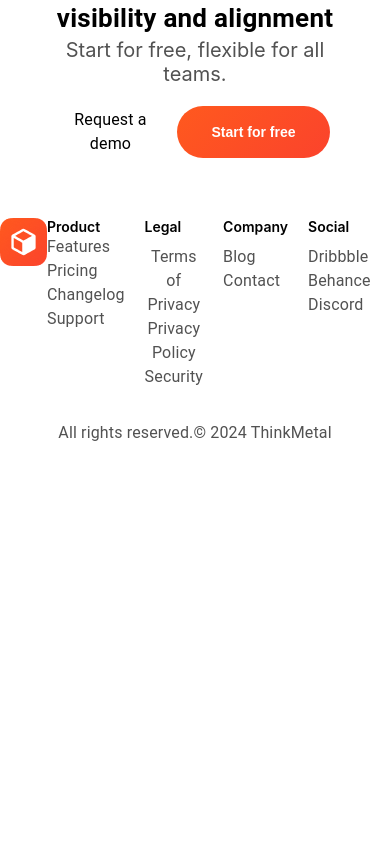
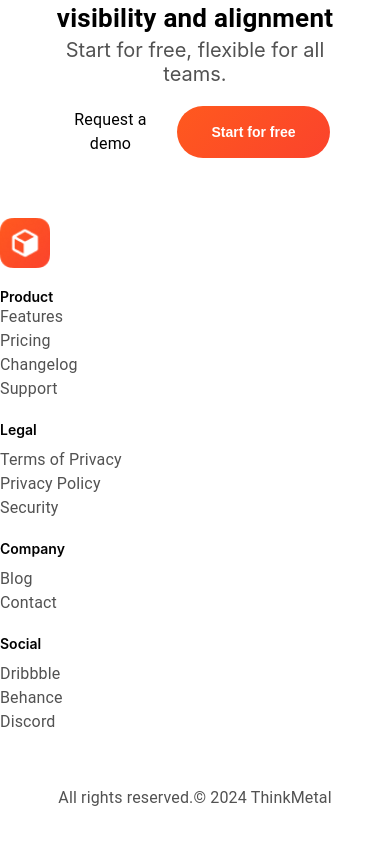
Before and after one commit to Ankitwadhwa1402/thinkify, a React (Create React App) app: page / in a window 390 px wide. Shown: the part 6784-7628 px from the top of the page. Before the commit the page ends 7271 px from the top, so only its background shows below. Built offline with nearby package versions, Linux system fonts and the light colour scheme.

Commit message:
no message

```diff
--- a/src/components/footer/Footer.js
+++ b/src/components/footer/Footer.js
@@ -5,14 +5,12 @@ import "./footer.css"
 export default function Footer() {
   return (
     <Stack>
-      <Stack sx={{
-        flexDirection: "row",
-        justifyContent: 'space-around',
-        fontSize: '14px',
-        color: '#525252'
-      }}>
-        <Stack>
-          <img src={require("../../assets/mainLogo.png")} alt='logo' />
+      <Stack class="footer">
+        <Stack class="footerItem">
+          <img src={require("../../assets/mainLogo.png")} alt='logo' style={{
+            height:50,
+            width:50
+          }} />
         </Stack>
         <Stack class="footerItem">
           <Typography class="blackText">Product</Typography>
--- a/src/components/footer/footer.css
+++ b/src/components/footer/footer.css
@@ -1,15 +1,36 @@
-.text14{
-  font-size:'14px'
+.text14 {
+  font-size: '14px'
 }
-.textAlignLeft{
+
+.textAlignLeft {
   text-align: left;
 }
-.footerItem{
+
+.footerItem {
   display: flex;
   align-items: flex-start;
   flex-direction: column;
-  margin-right: 20px; ;
+  margin-right: 20px;
+  ;
 }
-.itemHeading{
+
+.itemHeading {
   margin-bottom: 10px;
 }
+
+.footer {
+  display: flex;
+  flex-direction: row;
+  justify-content: space-around;
+  font-size: 14px;
+  color: #525252;
+}
+
+@media only screen and (max-width: 600px) {
+  .footer {
+    flex-direction: column;
+  }
+  .footerItem {
+    margin-bottom: 20px;
+  }
+}
```
